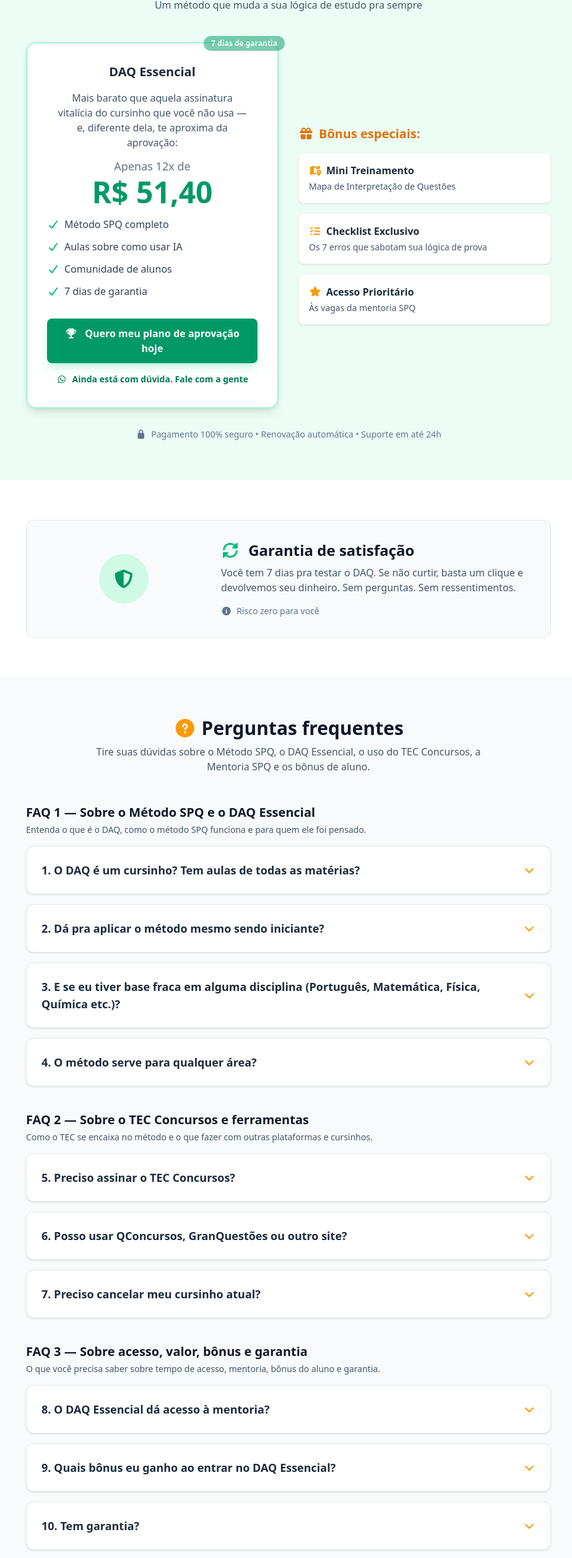
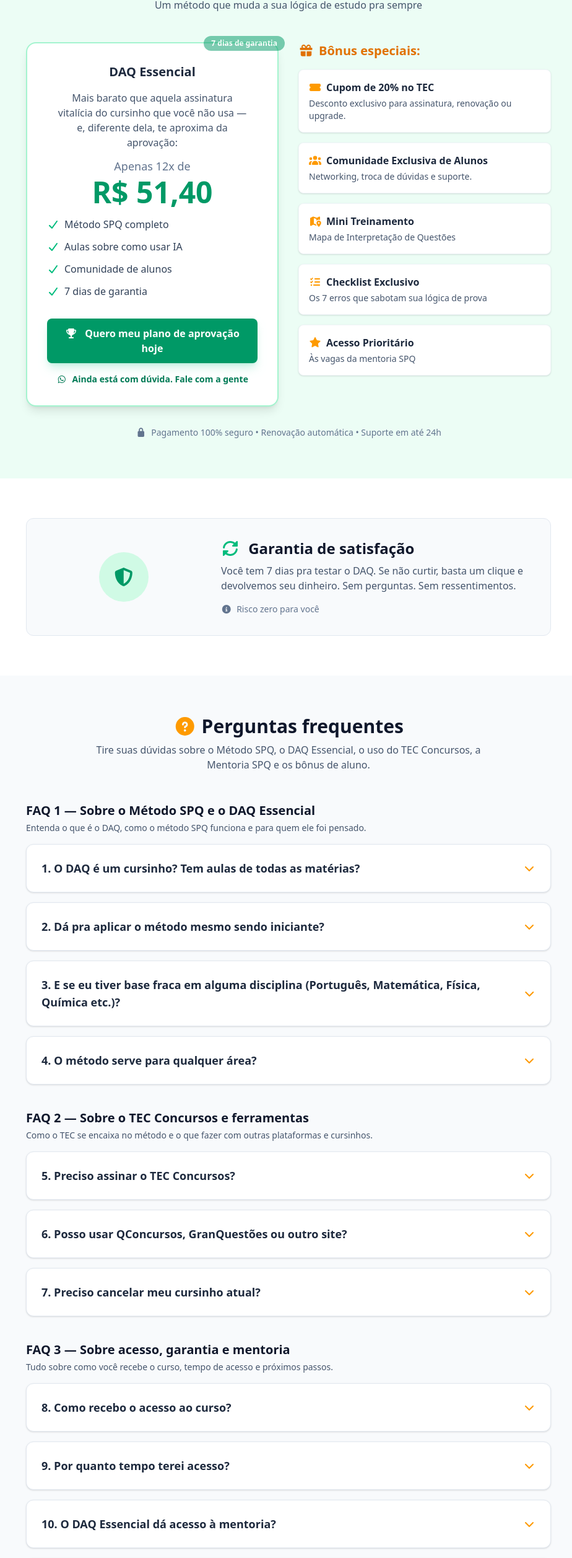
Before and after one commit to Shaolinnn/landing-page-daq-essencial, a Next.js app: page / in a window 1280 px wide. Shown: the part 7222-9736 px from the top of the page at 62% size, without its empty margins (174-1098 px from the left). Built offline with nearby package versions, Linux system fonts and the light colour scheme.

Commit message:
Mudanças solicitadas pela Kyrlla

```diff
--- a/src/app/page.tsx
+++ b/src/app/page.tsx
@@ -40,6 +40,7 @@ import {
   faCopyright,
   faLock,
   faInfoCircle,
+  faTicketAlt,
 } from '@fortawesome/free-solid-svg-icons';
 import { faWhatsapp, faInstagram, faYoutube } from '@fortawesome/free-brands-svg-icons';
 
@@ -466,8 +467,9 @@ export default function HomePage() {
               Um método que muda a sua lógica de estudo pra sempre
             </p>
           </div>
-          <div className="grid md:grid-cols-2 gap-8 items-center">
-            <div className="bg-white p-8 rounded-2xl shadow-lg border-2 border-emerald-200 text-center relative">
+          <div className="grid md:grid-cols-2 gap-8 items-start">
+            {/* Card de Preço */}
+            <div className="bg-white p-8 rounded-2xl shadow-lg border-2 border-emerald-200 text-center relative h-full flex flex-col justify-center">
               <span className="absolute -top-3 -right-3 bg-emerald-600 text-white text-xs font-bold px-3 py-1 rounded-full animate-pulse">
                 7 dias de garantia
               </span>
@@ -513,23 +515,44 @@ export default function HomePage() {
                 <FontAwesomeIcon icon={faWhatsapp} className="mr-2" /> Ainda está com dúvida. Fale com a gente
               </a>
             </div>
+
+            {/* Lista de Bônus */}
             <div>
               <h4 className="text-xl font-semibold text-amber-600 mb-4 flex items-center">
                 <FontAwesomeIcon icon={faGift} className="mr-2" /> Bônus especiais:
               </h4>
               <div className="space-y-4">
+                {/* Bônus 1: Desconto TEC */}
+                <div className="bg-white p-4 rounded-lg shadow-sm border border-slate-100">
+                  <h5 className="font-semibold text-slate-800 flex items-center gap-2">
+                    <FontAwesomeIcon icon={faTicketAlt} className="text-amber-500" /> Cupom de 20% no TEC
+                  </h5>
+                  <p className="text-sm text-slate-600 mt-1">Desconto exclusivo para assinatura, renovação ou upgrade.</p>
+                </div>
+
+                 {/* Bônus 2: Comunidade */}
+                 <div className="bg-white p-4 rounded-lg shadow-sm border border-slate-100">
+                  <h5 className="font-semibold text-slate-800 flex items-center gap-2">
+                    <FontAwesomeIcon icon={faUsers} className="text-amber-500" /> Comunidade Exclusiva de Alunos
+                  </h5>
+                  <p className="text-sm text-slate-600 mt-1">Networking, troca de dúvidas e suporte.</p>
+                </div>
+
+                {/* Bônus 3 */}
                 <div className="bg-white p-4 rounded-lg shadow-sm border border-slate-100">
                   <h5 className="font-semibold text-slate-800 flex items-center gap-2">
                     <FontAwesomeIcon icon={faMapMarkedAlt} className="text-amber-500" /> Mini Treinamento
                   </h5>
                   <p className="text-sm text-slate-600 mt-1">Mapa de Interpretação de Questões</p>
                 </div>
+                {/* Bônus 4 */}
                 <div className="bg-white p-4 rounded-lg shadow-sm border border-slate-100">
                   <h5 className="font-semibold text-slate-800 flex items-center gap-2">
                     <FontAwesomeIcon icon={faTasks} className="text-amber-500" /> Checklist Exclusivo
                   </h5>
                   <p className="text-sm text-slate-600 mt-1">Os 7 erros que sabotam sua lógica de prova</p>
                 </div>
+                {/* Bônus 5 */}
                 <div className="bg-white p-4 rounded-lg shadow-sm border border-slate-100">
                   <h5 className="font-semibold text-slate-800 flex items-center gap-2">
                     <FontAwesomeIcon icon={faStar} className="text-amber-500" /> Acesso Prioritário
--- a/src/components/FaqSection.tsx
+++ b/src/components/FaqSection.tsx
@@ -155,12 +155,36 @@ const faqGroups: FaqGroup[] = [
     ],
   },
   {
-    title: 'FAQ 3 — Sobre acesso, valor, bônus e garantia',
+    title: 'FAQ 3 — Sobre acesso, garantia e mentoria',
     description:
-      'O que você precisa saber sobre tempo de acesso, mentoria, bônus do aluno e garantia.',
+      'Tudo sobre como você recebe o curso, tempo de acesso e próximos passos.',
     items: [
       {
-        question: '8. O DAQ Essencial dá acesso à mentoria?',
+        question: '8. Como recebo o acesso ao curso?',
+        answer: (
+          <>
+            O acesso é <strong>IMEDIATO</strong>.
+            <br />
+            <br />
+            Assim que seu pagamento for confirmado, você recebe automaticamente um e-mail com seus dados de login.
+            Você pode começar a assistir às aulas, entrar na comunidade e aplicar o método <strong>agora mesmo</strong>.
+          </>
+        ),
+      },
+      {
+        question: '9. Por quanto tempo terei acesso?',
+        answer: (
+          <>
+            Você terá <strong>1 ano de acesso completo</strong> ao curso.
+            <br />
+            <br />
+            Esse tempo é mais do que suficiente para você maratonar o conteúdo, implementar o método,
+            revisar as aulas quantas vezes quiser e consultar o material sempre que tiver dúvida durante sua preparação.
+          </>
+        ),
+      },
+      {
+        question: '10. O DAQ Essencial dá acesso à mentoria?',
         answer: (
           <>
             O DAQ é sempre o <strong>primeiro passo</strong>.
@@ -176,36 +200,11 @@ const faqGroups: FaqGroup[] = [
             </ul>
             <br />
             Ela <strong>não é vendida separadamente</strong>.
-            <br />
-            <br />
-            O acesso ao DAQ Essencial é de <strong>1 ano</strong>.
           </>
         ),
       },
       {
-        question: '9. Quais bônus eu ganho ao entrar no DAQ Essencial?',
-        answer: (
-          <>
-            Ao se tornar aluno do DAQ Essencial, você desbloqueia bônus que reforçam o método no dia
-            a dia:
-            <ul className="list-disc list-inside mt-2 space-y-1">
-              <li>
-                <strong>Comunidade de alunos no Telegram</strong> para trocar dúvidas, dividir
-                resultados, manter a motivação e caminhar junto com outros concurseiros que aplicam
-                o mesmo método.
-              </li>
-              <li>
-                <strong>Cupom de 20% de desconto no TEC Concursos</strong>, válido para qualquer
-                plano (nova assinatura, renovação ou upgrade), exclusivo para alunos do DAQ.
-              </li>
-            </ul>
-            Esses bônus não são “brinde de Black Friday”: fazem parte da estrutura pensada para você
-            conseguir aplicar o SPQ na prática.
-          </>
-        ),
-      },
-      {
-        question: '10. Tem garantia?',
+        question: '11. Tem garantia?',
         answer: (
           <>
             Sim! Você tem <strong>7 dias de garantia total</strong>.
```
Also changed, not shown: public/img/video-lucas.jpg.
